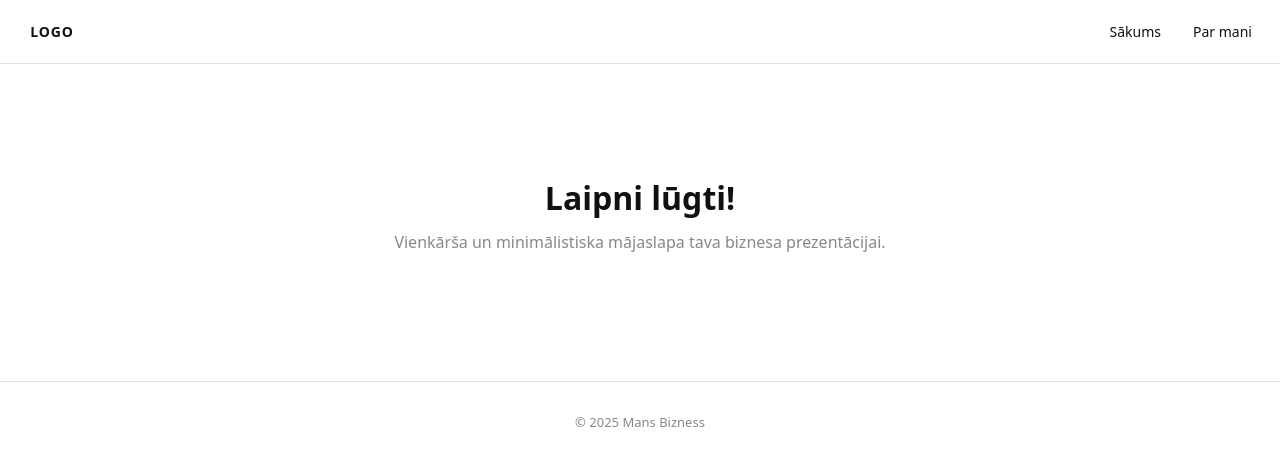
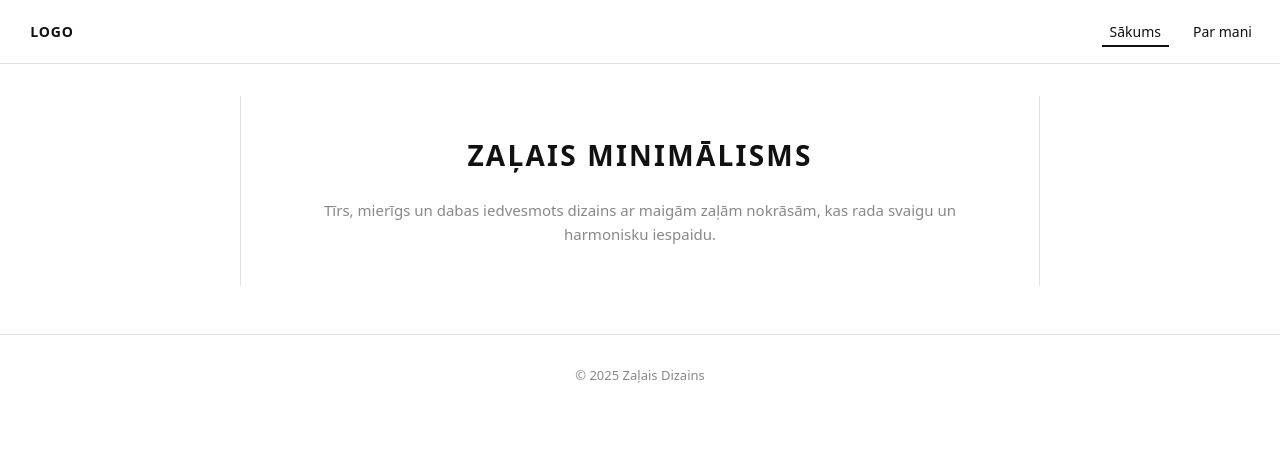
Before and after one commit to abeledidzis-ops/saits, a plain HTML site: page index.html in a window 1280 px wide. Drawn offline with Linux system fonts and the light colour scheme.

Commit message:
Update index.html

```diff
--- a/index.html
+++ b/index.html
@@ -3,32 +3,35 @@
 <head>
   <meta charset="utf-8" />
   <meta name="viewport" content="width=device-width,initial-scale=1" />
-  <title>Sākums — Mans Bizness</title>
+  <title>Sākums — Zaļais Minimālisms</title>
   <link rel="stylesheet" href="styles.css">
 </head>
 <body>
+
   <header class="site-header">
     <div class="logo">LOGO</div>
-    <nav class="main-nav" aria-label="Galvenā navigācija">
-      <a href="index.html" class="nav-link">Sākums</a>
+    <nav class="main-nav">
+      <a href="index.html" class="nav-link current">Sākums</a>
       <a href="par-mani.html" class="nav-link">Par mani</a>
     </nav>
   </header>
 
   <main class="container">
-    <section class="hero">
-      <h1>Laipni lūgti!</h1>
-      <p class="lead">Vienkārša un minimālistiska mājaslapa tava biznesa prezentācijai.</p>
+    <section class="content-box">
+      <h1 class="page-title">ZAĻAIS MINIMĀLISMS</h1>
+      <p class="description">
+        Tīrs, mierīgs un dabas iedvesmots dizains ar maigām zaļām nokrāsām, kas rada svaigu un harmonisku iespaidu.
+      </p>
     </section>
   </main>
 
   <footer class="site-footer">
-    <p>© <span id="year"></span> Mans Bizness</p>
+    <p>© <span id="year"></span> Zaļais Dizains</p>
   </footer>
 
   <script>
-    // viegls skripts gadam
     document.getElementById('year').textContent = new Date().getFullYear();
   </script>
+
 </body>
 </html>
```
